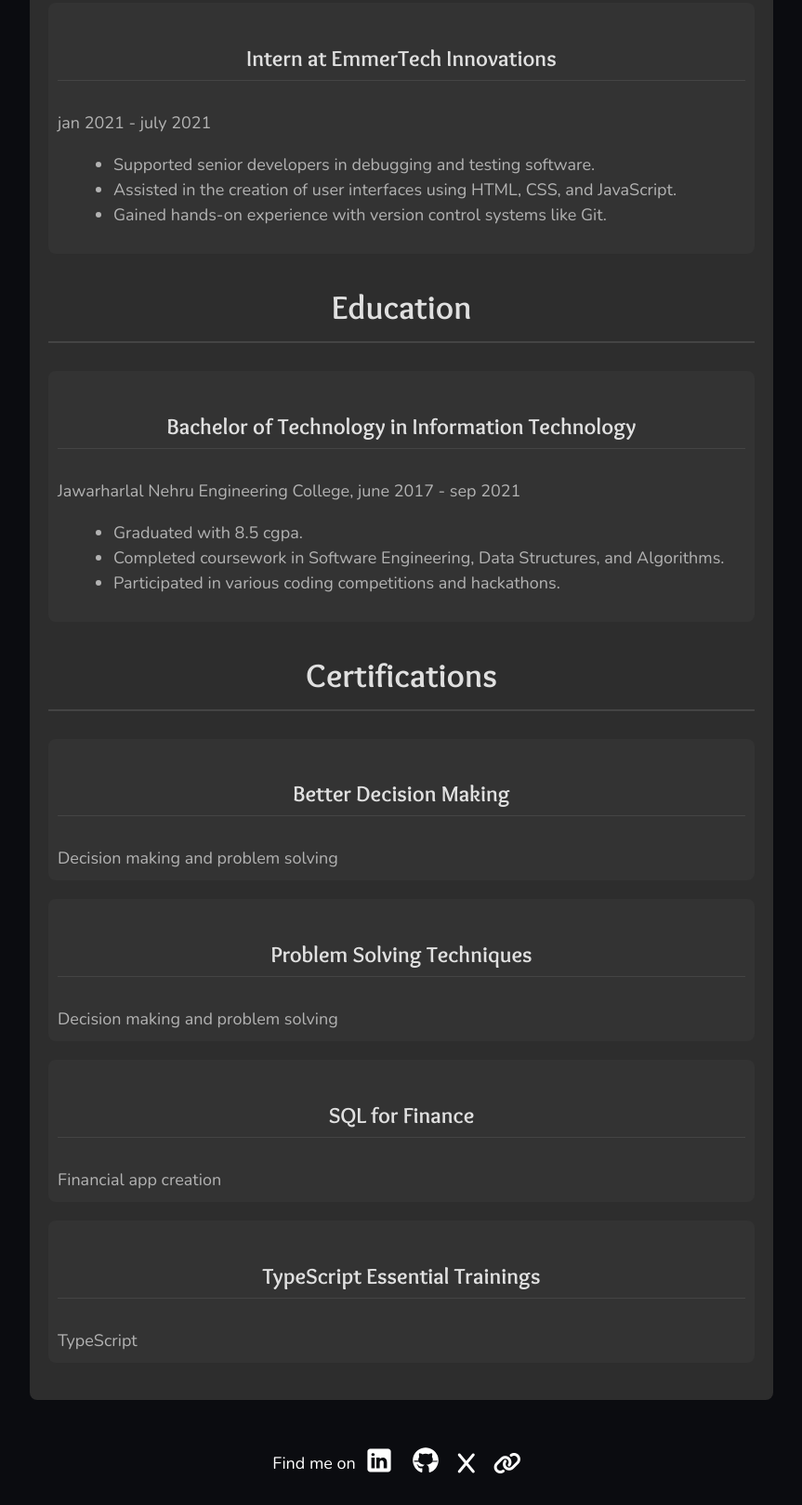
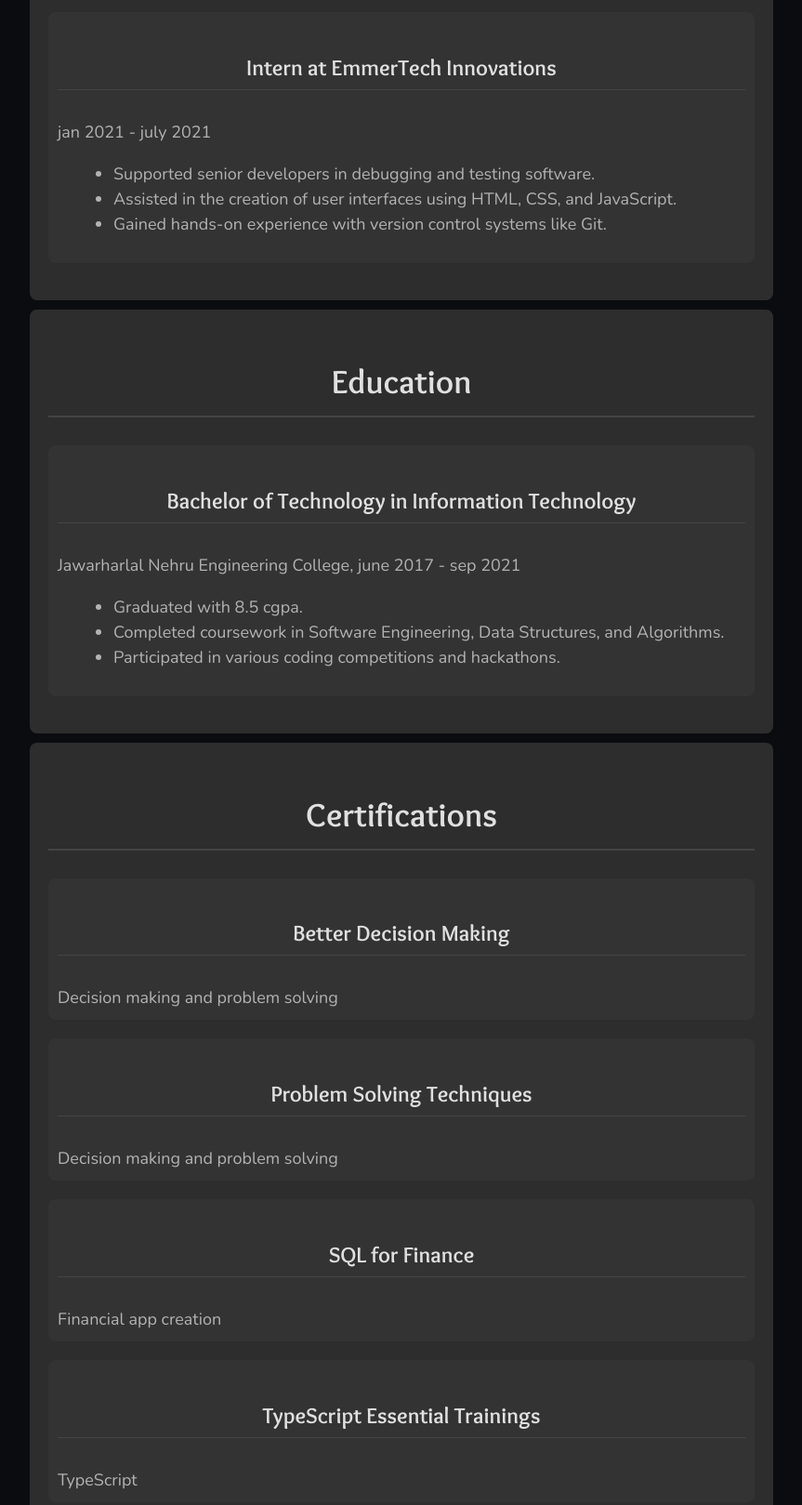
Before and after one commit to kraiyan/kraiyan.github.io, a website built with webpack: page expirience.html in a window 1280 px wide. Shown: the part 722-2341 px from the top of the page at 93% size, without its empty margins (208-1071 px from the left). Built offline with nearby package versions, Linux system fonts and the light colour scheme.

Commit message:
add padding and change my css

```diff
--- a/expirience.html
+++ b/expirience.html
@@ -28,6 +28,7 @@
             border-radius: 8px;
             position: relative;
             overflow: hidden;
+            margin-top: 10px;
         }
         .section-title {
             border-bottom: 2px solid #444;
@@ -206,8 +207,9 @@
                 </div>
             </a>
             </div>
-
+        </section>
             <!-- Education -->
+            <section class="section-container fade-in">
             <div>
                 <h2 class="section-title">Education</h2>
                 <a
@@ -226,7 +228,10 @@
 
             </a>
             </div>
+            </section>
+            <section class="section-container fade-in">
             <div>
+
                 <h2 class="section-title">Certifications</h2>
 
                 <div class="education-item">
```
